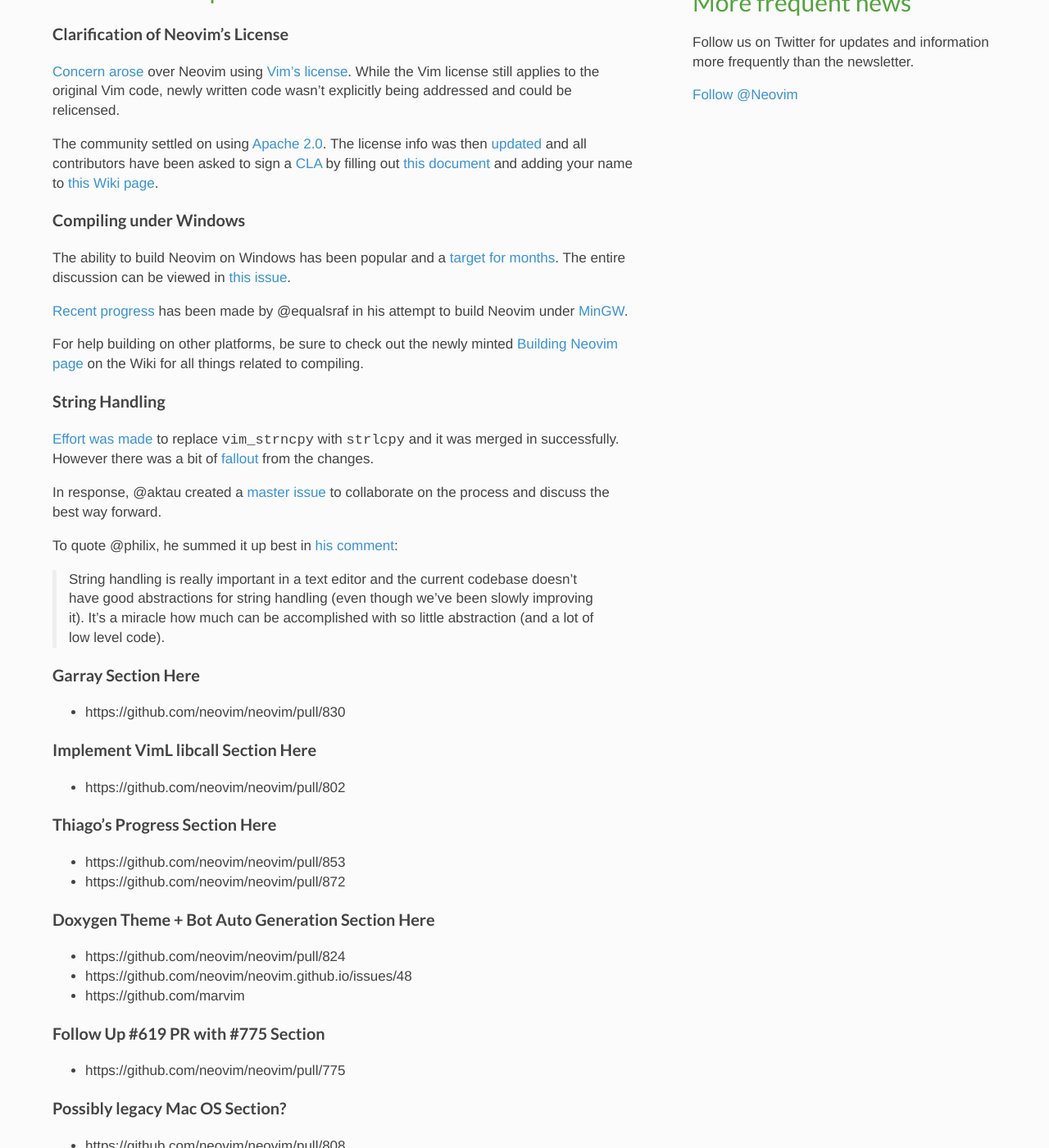
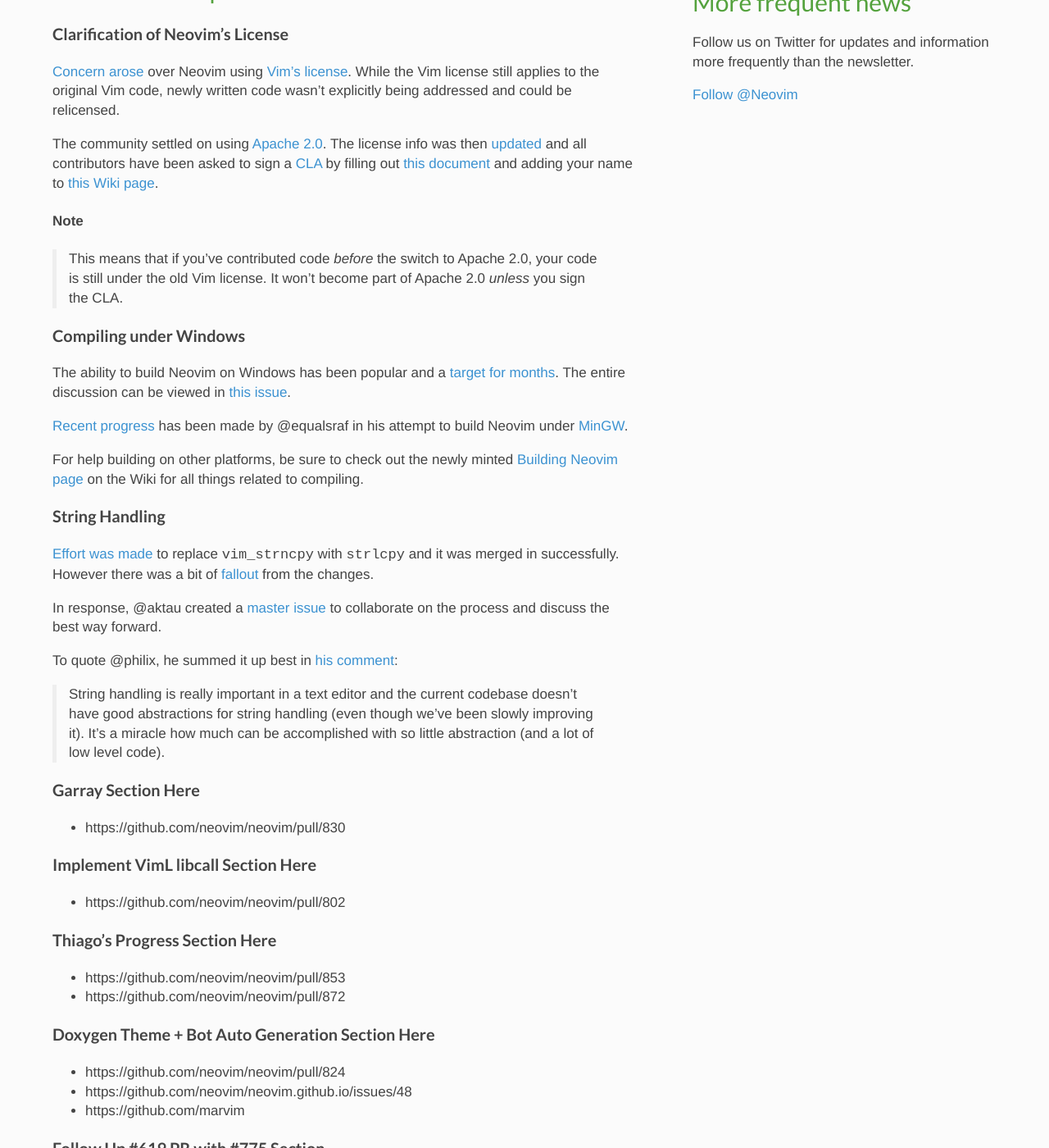
Before and after one commit to neovim/neovim.github.io, a Jekyll site: the page built from _posts/2014-07-04-july-newsletter.md, in a window 1280 px wide and 1400 px high, scrolled down 431 px. Shown: the whole window at 82% size. Built offline with Jekyll 4.4.1, drawn with Linux system fonts in a browser that asks for light colours; nearby versions of some CDN libraries; comment, search, counter and statistics services are not loaded; some of the changed text lies outside the part shown.

Commit message:
Move note after proper section

```diff
--- a/_posts/2014-07-04-july-newsletter.md
+++ b/_posts/2014-07-04-july-newsletter.md
@@ -24,6 +24,12 @@
 was then [updated][license-update] and all contributors have been asked to sign
 a [CLA][cla] by filling out [this document][cla-doc] and adding your name to
 [this Wiki page][cla-wiki].
+
+#### Note
+
+> This means that if you've contributed code *before* the switch to Apache 2.0,
+> your code is still under the old Vim license. It won't become part of Apache 2.0
+> *unless* you sign the CLA.
 
 ### Compiling under Windows
 
```
Also changed, not shown: other parts of _posts/2014-07-04-july-newsletter.md (+0 -7 lines).
